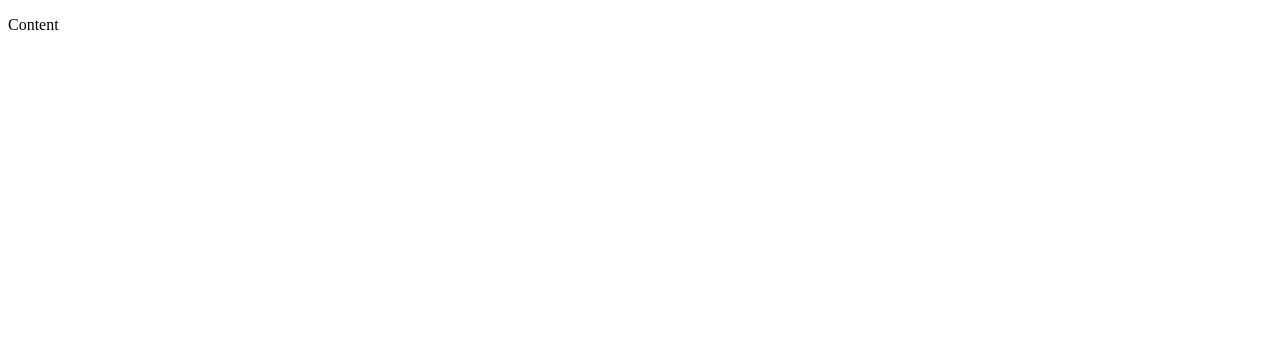
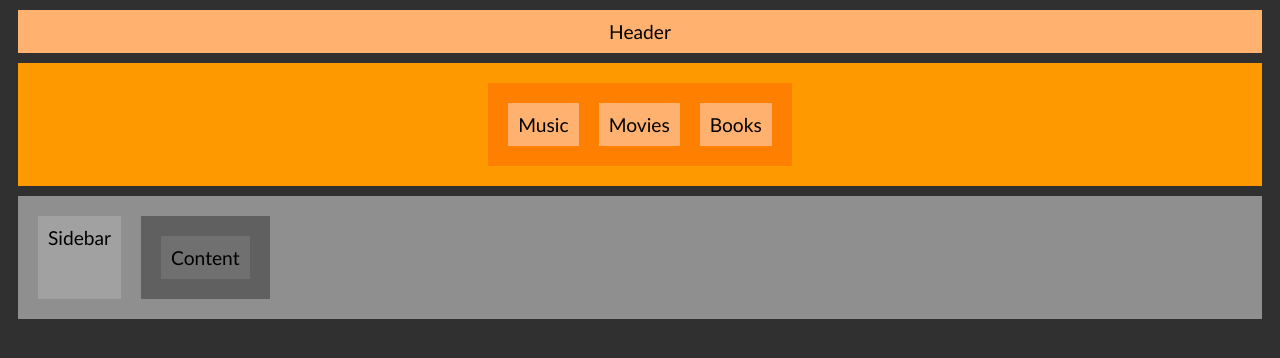
Before and after one commit to ejutzi/remy-js, a plain HTML site: page index.html in a window 1280 px wide. Drawn offline with Linux system fonts and the light colour scheme.

Commit message:
mockup of UI

```diff
--- a/index.html
+++ b/index.html
@@ -2,10 +2,28 @@
 <html>
 <head>
     <title>ReMy</title>
+    <link rel="stylesheet" type="text/css" href="style.css">
 </head>
 
 <body>
-    <p>Content</p>
+    <div class="headframe pama">Header</div>
+
+    <div class="menucontainer pama">
+        <div class="menuframe pama">
+            <div class="menulink pama" name="music">Music</div>
+            <div class="menulink pama" name="movies">Movies</div>
+            <div class="menulink pama" name="books">Books</div>
+        </div>
+    </div>
+
+    <div class="contentcontainer pama">
+        <div class="sidebarframe pama">Sidebar</div>
+        <div class="contentframe pama">
+            <div class="content pama">Content</div>
+        </div>
+    </div>
+
+    <script src="script.js"></script>
 </body>
 
 </html>
--- a/style.css
+++ b/style.css
@@ -0,0 +1,58 @@
+body {
+    background-color: #303030;
+    font-family: 'Gill Sans', 'Gill Sans MT', Calibri, 'Trebuchet MS', sans-serif;
+    font-size: 1.2em;
+}
+
+.headframe {
+    background-color: #FFB170;
+    display: flex;
+    justify-content: center;
+}
+
+.menucontainer {
+    background-color: #FF9900;
+    display: flex;
+    justify-content: center;
+}
+
+.menuframe {
+    background-color: #FF8000;
+    display: inline-flex;
+}
+
+.menulink {
+    background-color: #FFB170;
+}
+
+.menulink:hover {
+    background-color: #008282;
+    color: #FFFFFF;
+    cursor: pointer;
+}
+
+
+.contentcontainer {
+    background-color: #8F8F8F;
+    display: flex;
+}
+
+.sidebarframe {
+    background-color: #A1A1A1;
+    display: inline-flex;
+}
+
+.contentframe {
+    background-color: #606060;
+    display: flex;
+}
+
+.content {
+    background-color: #707070;
+    display: flex;
+}
+
+.pama {
+    padding: 10px;
+    margin: 10px;
+}
```
